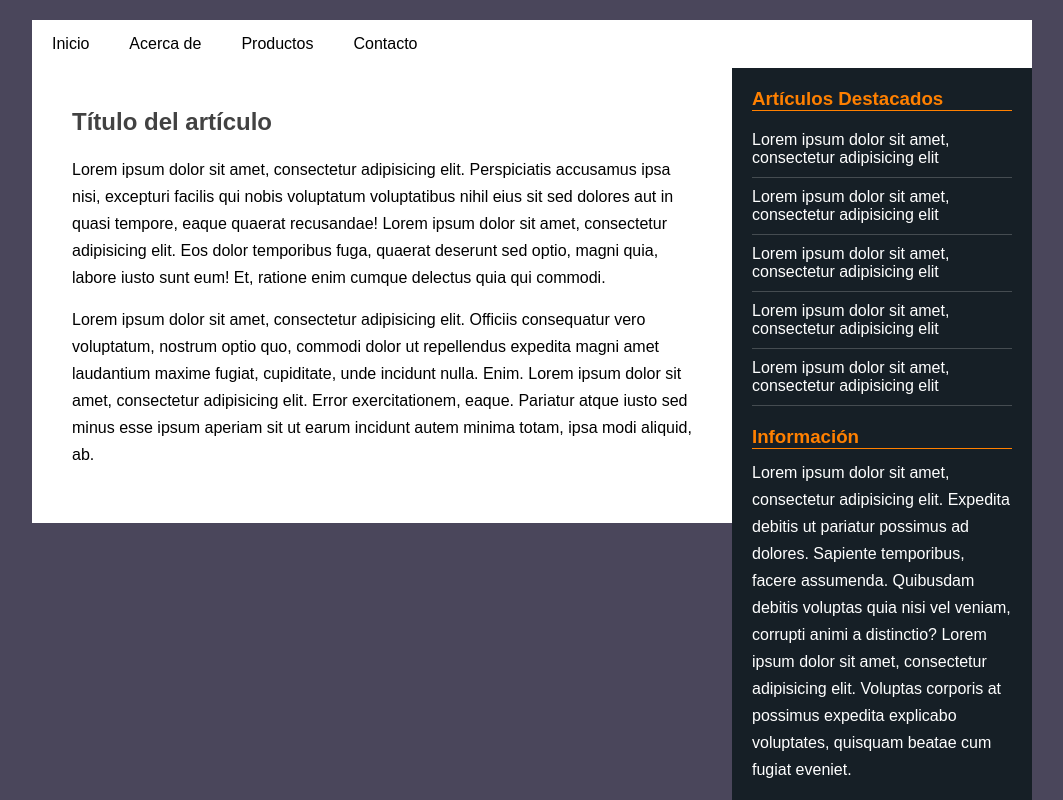
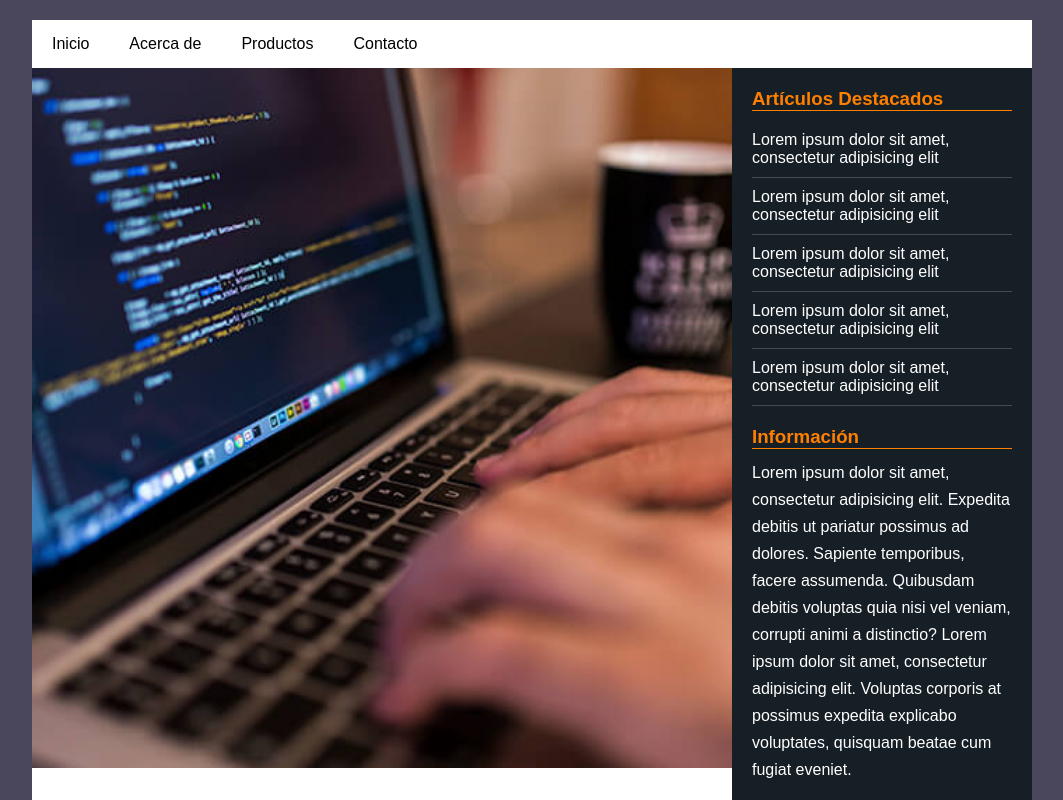
Before and after one commit to JManuelLM/CubeList, a plain HTML site: page index.html in a window 1280 px wide. Shown: the top 800 px of the page, without its empty margins (108-1171 px from the left). Drawn offline with Linux system fonts and the light colour scheme.

Commit message:
image added

```diff
--- a/css/estilos.css
+++ b/css/estilos.css
@@ -51,6 +51,16 @@ header nav ul li a:hover {
 	width: 70%;
 	background: #fff;
 	float: left;
+}
+
+.main .imagen {
+	width: 100%;
+}
+
+.main .imagen img {
+	width: 100%;
+	height: 700px;
+	vertical-align: top;
 }
 
 .main .posts {
--- a/index.html
+++ b/index.html
@@ -1,9 +1,10 @@
+
 <!DOCTYPE html>
 <html lang="es">
 <head>
 	<meta charset="UTF-8">
 	<meta name="viewport" content="width=device-width, user-scalable=no, initial-scale=1.0, maximum-scale=1.0, minimum-scale=1.0">
-	<title>Página de prueba</title>
+	<title>Layout Básica</title>
 	<link rel="stylesheet" href="css/estilos.css">
 </head>
 <body>
@@ -18,7 +19,11 @@
 				</ul>
 			</nav>
 		</header>
+
 		<section class="main">
+			<div class="imagen">
+				<img src="img/3.jpg" alt="">
+			</div>
 			<section class="posts">
 				<article>
 					<h2>Título del artículo</h2>
@@ -44,6 +49,7 @@
 				<h3 class="titulo">Información</h3>
 				<p>Lorem ipsum dolor sit amet, consectetur adipisicing elit. Expedita debitis ut pariatur possimus ad dolores. Sapiente temporibus, facere assumenda. Quibusdam debitis voluptas quia nisi vel veniam, corrupti animi a distinctio? Lorem ipsum dolor sit amet, consectetur adipisicing elit. Voluptas corporis at possimus expedita explicabo voluptates, quisquam beatae cum fugiat eveniet.</p>
 			</div>
+		</aside>
 	</div>
 </body>
 </html>
```
Also changed, not shown: img/3.jpg (added).
